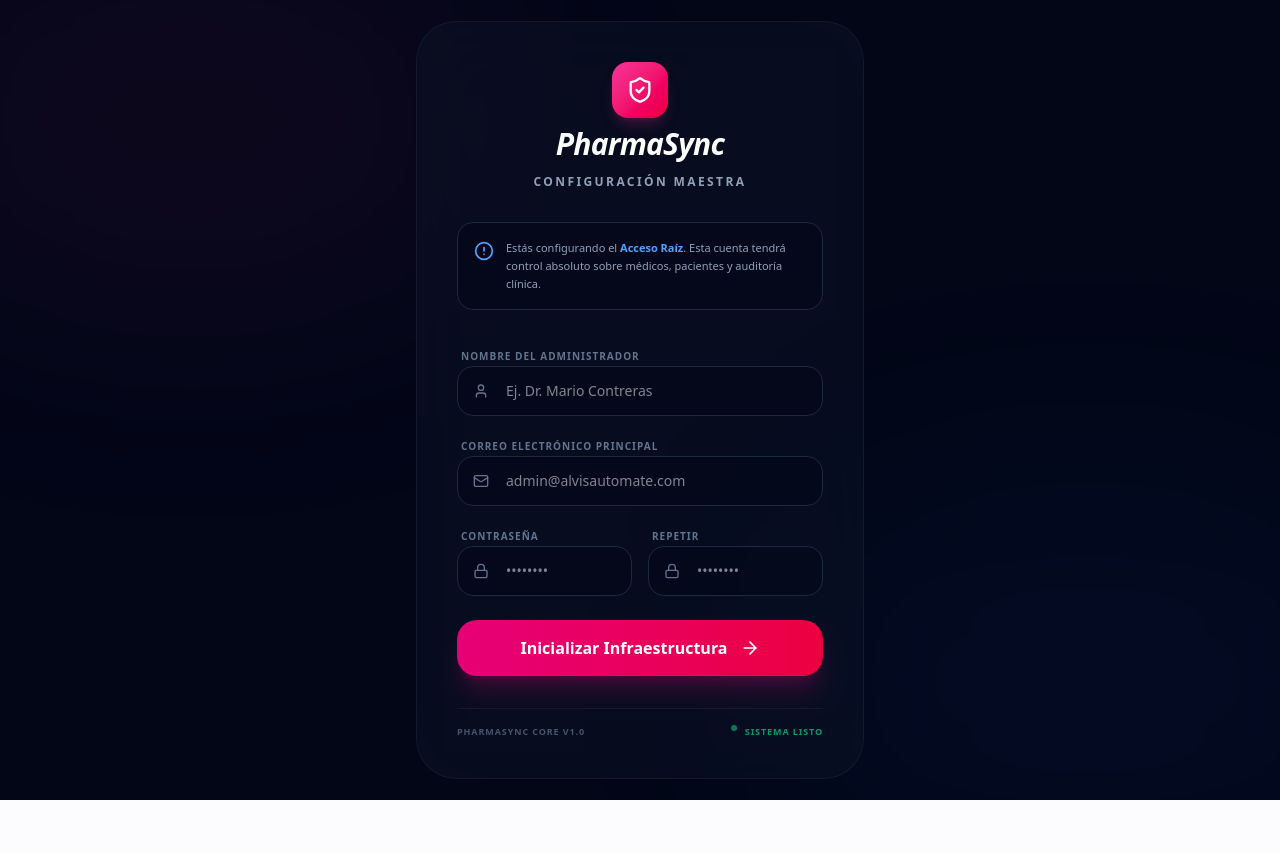
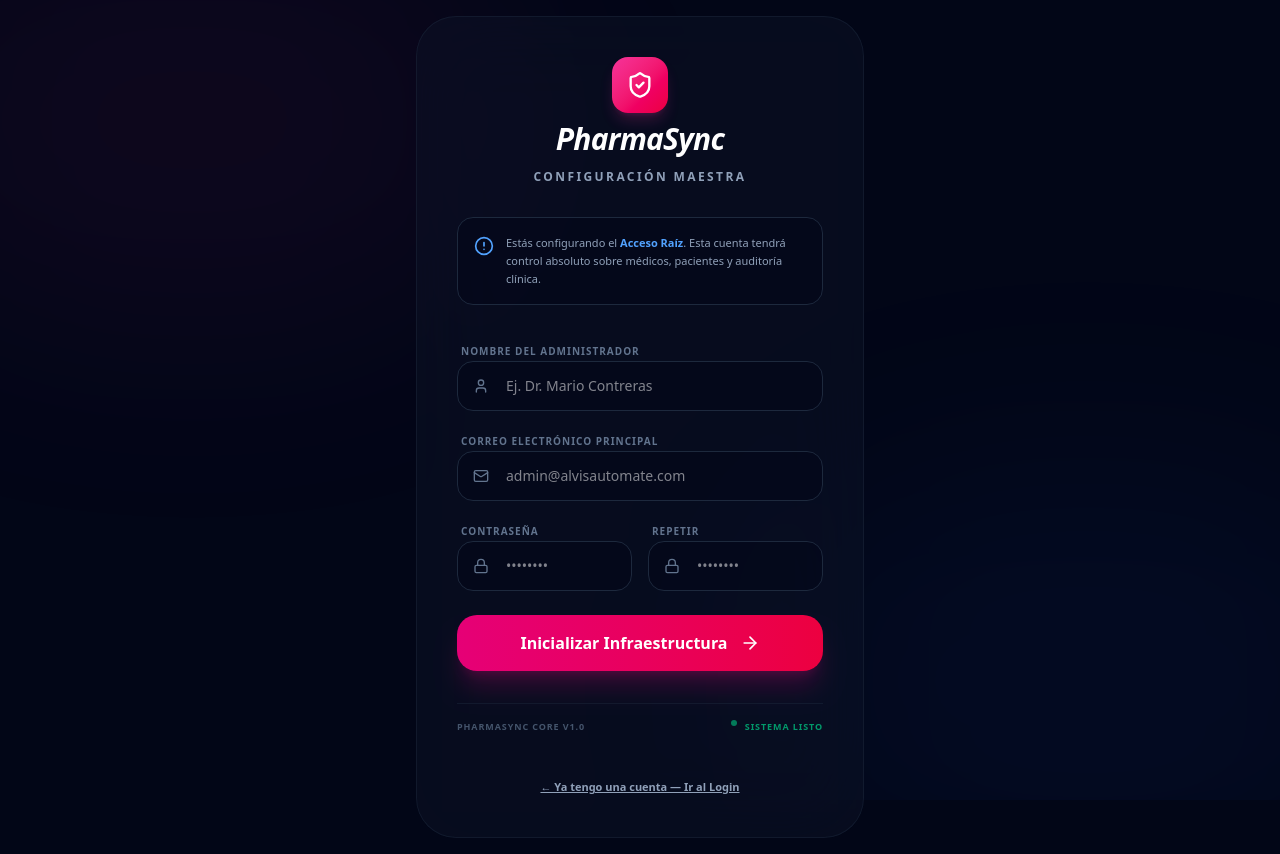
Before and after one commit to mcontreras-stack/pharmasync, a Next.js app: page /setup in a window 1280 px wide. Before the commit the page ends 800 px from the top, so only its background shows below. Built offline with nearby package versions, Linux system fonts and the light colour scheme; no server answers; the database is empty.

Commit message:
fix-setup-page-always-shows-go-to-login-button

```diff
--- a/src/pages/setup.tsx
+++ b/src/pages/setup.tsx
@@ -23,18 +23,24 @@ export default function SetupPage() {
     const checkAdminStatus = async () => {
       try {
         if (typeof window === 'undefined') return;
+        // Primero verificar si hay sesión activa de Supabase
+        const { data: { session } } = await supabase.auth.getSession();
+        if (session?.user) {
+          // Ya hay un usuario logueado, ir directo al home
+          router.push('/');
+          return;
+        }
         const adminsExist = await hasAdmins();
         setHasExistingAdmins(adminsExist);
-
         if (adminsExist) {
-          // Si ya hay admins, redirigir al login
-          setTimeout(() => router.push('/'), 2000);
+          setTimeout(() => router.push('/'), 1500);
         }
       } catch (err) {
         console.error('Error checking admin status:', err);
+        // En caso de error, mostrar false para que no quede bloqueado
+        setHasExistingAdmins(false);
       }
     };
-
     checkAdminStatus();
   }, [router]);
 
@@ -135,9 +141,15 @@ export default function SetupPage() {
   if (hasExistingAdmins === null) {
     return (
       <div className="min-h-screen bg-[#020617] flex items-center justify-center">
-        <div className="text-center space-y-4">
+        <div className="text-center space-y-6">
           <Loader2 className="h-10 w-10 text-pink-500 animate-spin mx-auto" />
-          <p className="text-slate-500 text-xs font-mono tracking-widest uppercase">Verificando Infraestructura...</p>
+          <p className="text-slate-500 text-xs font-mono tracking-widest uppercase">Verificando...</p>
+          <button
+            onClick={() => router.push('/')}
+            className="text-xs text-slate-400 hover:text-white underline transition-colors font-bold mt-2"
+          >
+            ← Ir al Login
+          </button>
         </div>
       </div>
     );
@@ -302,6 +314,18 @@ export default function SetupPage() {
               <span className="text-[9px] font-bold text-emerald-500/80 uppercase tracking-widest">Sistema Listo</span>
             </div>
           </div>
+
+          {/* Enlace al login normal */}
+          <div className="text-center pt-2">
+            <button
+              type="button"
+              onClick={() => router.push('/')}
+              className="text-[11px] text-slate-400 hover:text-pink-400 transition-colors font-bold underline"
+            >
+              ← Ya tengo una cuenta &mdash; Ir al Login
+            </button>
+          </div>
+
         </div>
       </div>
 
```
